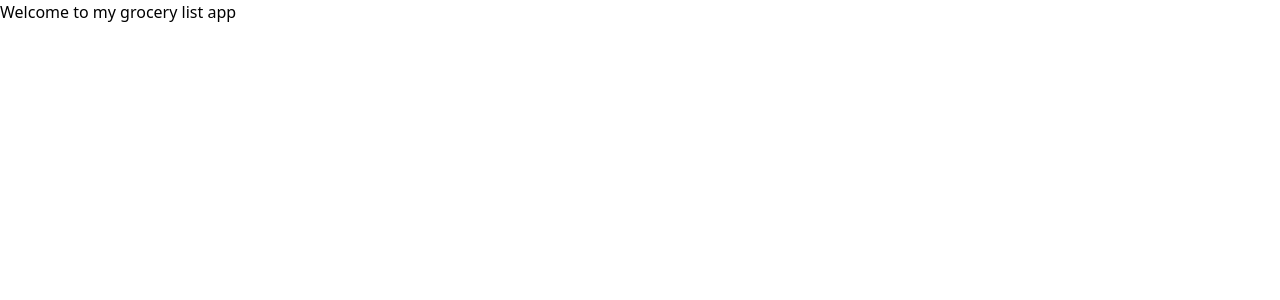
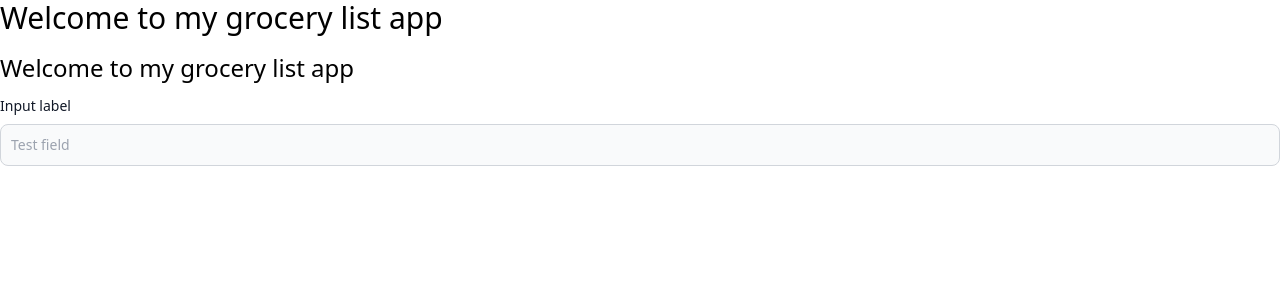
Before and after one commit to Zeppelin17/nextjs-grocery-list, a Next.js app: page / in a window 1280 px wide. Shown: the top 300 px of the page. Built offline with nearby package versions, Linux system fonts and the light colour scheme.

Commit message:
[UPD] index

```diff
--- a/pages/index.js
+++ b/pages/index.js
@@ -1,6 +1,16 @@
+import { useState } from "react"
 import Head from "next/head"
+import Heading1 from "../components/heading1"
+import Heading2 from "../components/heading2"
+import InputText from "../components/inputText"
 
 export default function Home() {
+  const [inputValue, setInputValue] = useState("")
+
+  const handleInputChange = (e) => {
+    setInputValue(e.target.value)
+  }
+
   return (
     <div>
       <Head>
@@ -10,7 +20,15 @@ export default function Home() {
       </Head>
 
       <main>
-        <h1>Welcome to my grocery list app</h1>
+        <Heading1>Welcome to my grocery list app</Heading1>
+        <Heading2>Welcome to my grocery list app</Heading2>
+        <InputText
+          label="Input label"
+          name="input-test"
+          placeholder="Test field"
+          onChange={handleInputChange}
+          value={inputValue}
+        />
       </main>
     </div>
   )
```
